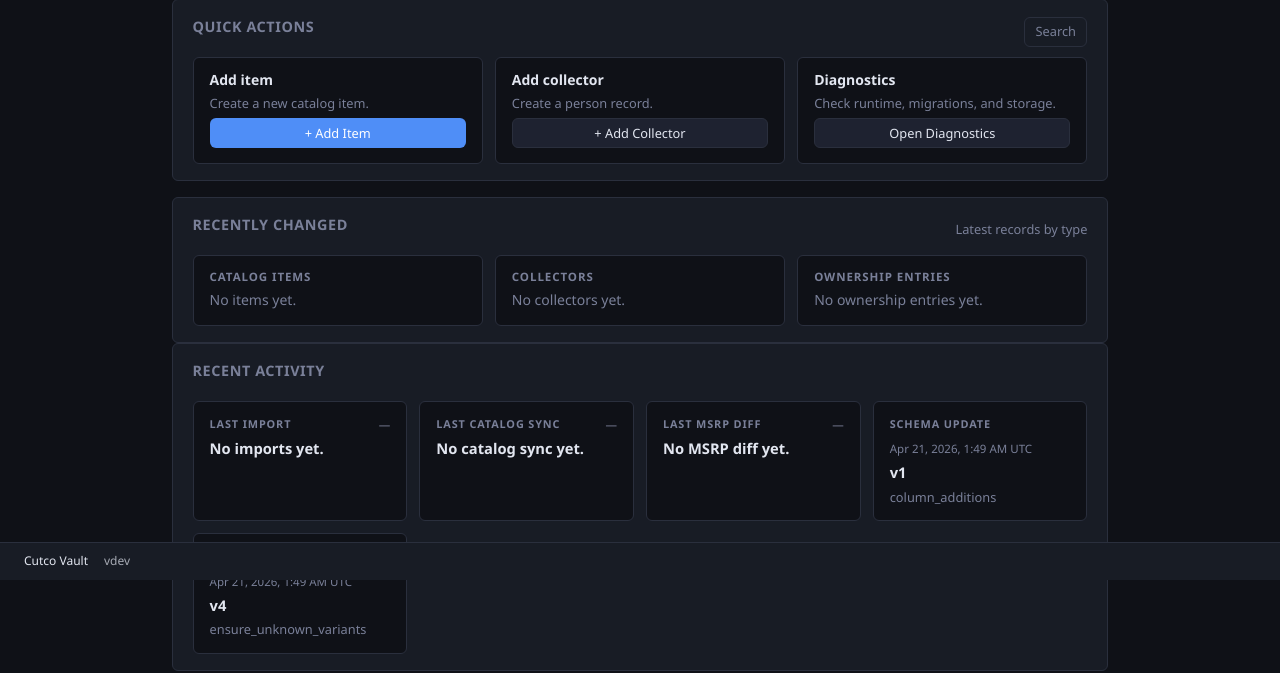
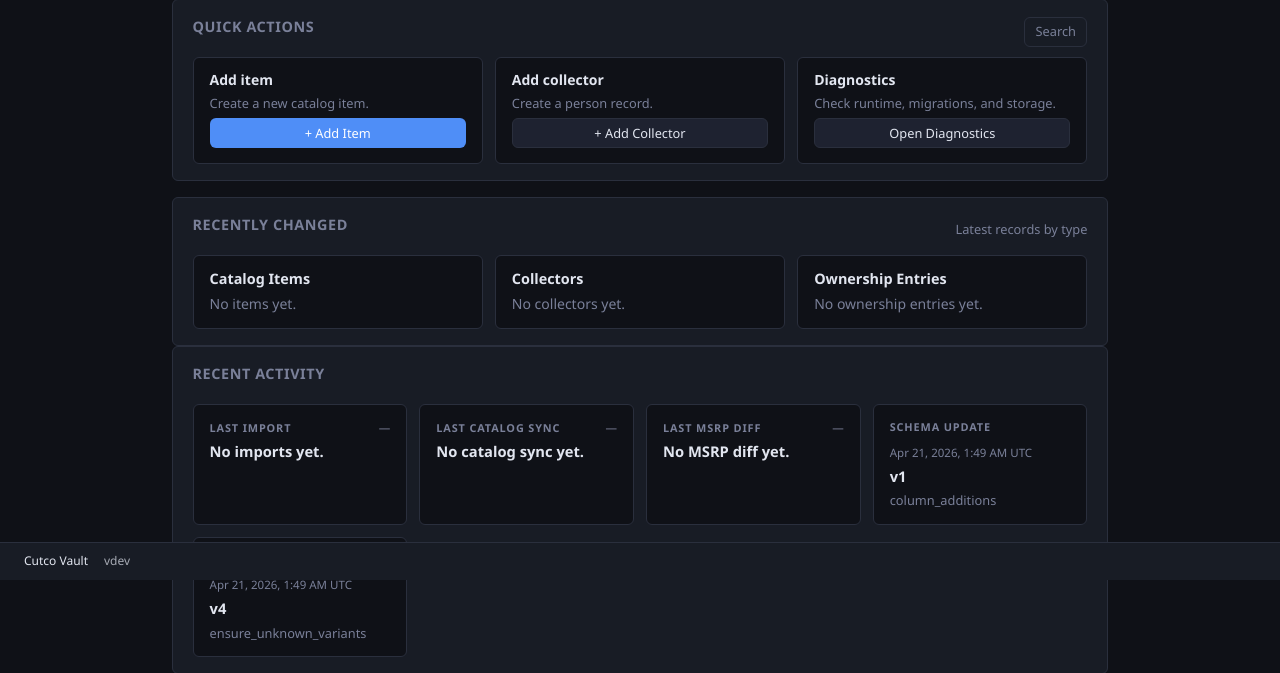
Before and after one commit to antwanchild/cutco_catalog, a Flask app: page / in a window 1280 px wide. Shown: the part 220-893 px from the top of the page. Run offline with Flask 3, Linux system fonts and the light colour scheme; data comes from the database, SQL or seed files in the repository; data that the repository does not hold is empty; parts of the project's set-up code (start-up, migrations or seed data) failed here and were passed over.

Commit message:
feat: restore dashboard heading contrast

```diff
--- a/static/css/style.css
+++ b/static/css/style.css
@@ -600,10 +600,13 @@ textarea { resize: vertical; }
   gap: .35rem;
 }
 .changes-card h3 {
-  font-size: .72rem;
+  font-size: .9rem;
   font-weight: 700;
   margin: 0;
   line-height: 1.2;
+  color: var(--text);
+  letter-spacing: 0;
+  text-transform: none;
 }
 .change-item {
   display: flex;
```
